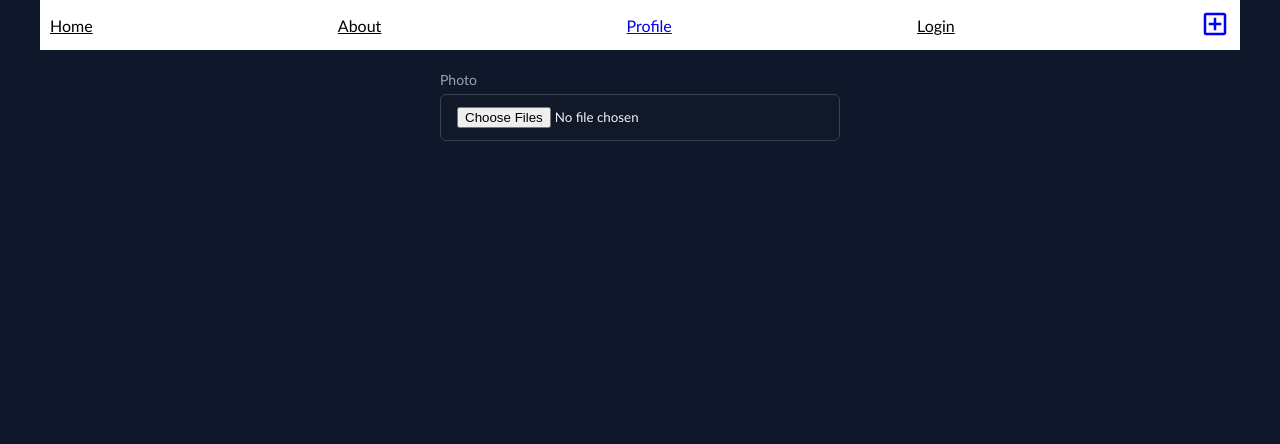
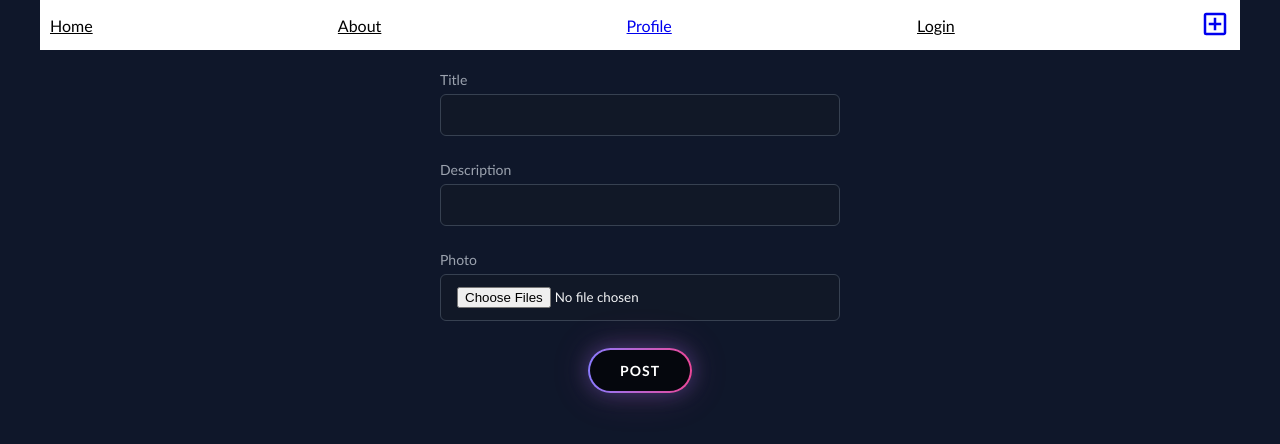
Before and after one commit to abrandon1999/exotic_life_FE, a React (Vite) app: page /post in a window 1280 px wide. Shown: the top 444 px of the page. Built offline with nearby package versions, Linux system fonts and the light colour scheme.

Commit message:
add button component to post page

```diff
--- a/src/routes/post.tsx
+++ b/src/routes/post.tsx
@@ -1,6 +1,7 @@
 import { createFileRoute } from "@tanstack/react-router";
 import { type CSSProperties, useEffect, useMemo, useState } from "react";
-
+import Button from "@/components/Button";
+import { buttonContainerStyle } from "@/utils/styles";
 export const Route = createFileRoute("/post")({
   component: RouteComponent,
 });
@@ -8,6 +9,7 @@ export const Route = createFileRoute("/post")({
 const MAX_IMAGES = 4;
 
 function RouteComponent() {
+  const [postInfo, setPostInfo] = useState({ title: "", description: "" });
   const [postImages, setPostImages] = useState<File[]>([]);
   const imagePreviews = useMemo(
     () =>
@@ -36,6 +38,34 @@ function RouteComponent() {
   return (
     <div style={container}>
       <form action={handleSubmit} style={formStyle}>
+        <div style={inputGroup}>
+          <label htmlFor="Title" style={labelStyle}>
+            {"Title"}
+          </label>
+          <input
+            type="text"
+            style={inputStyle}
+            name="title"
+            value={postInfo.title}
+            onChange={(event) => {
+              setPostInfo({ ...postInfo, title: event.target.value });
+            }}
+          />
+        </div>
+        <div style={inputGroup}>
+          <label htmlFor="description" style={labelStyle}>
+            {"Description"}
+          </label>
+          <input
+            type="text"
+            style={inputStyle}
+            name="description"
+            value={postInfo.description}
+            onChange={(event) => {
+              setPostInfo({ ...postInfo, description: event.target.value });
+            }}
+          />
+        </div>
         <div style={inputGroup}>
           <label htmlFor="post-image" style={labelStyle}>
             Photo
@@ -83,6 +113,9 @@ function RouteComponent() {
             ))}
           </ul>
         ) : null}
+        <div style={buttonContainerStyle}>
+          <Button label="Post" />
+        </div>
       </form>
     </div>
   );
--- a/src/routes/profile/edit/$userId.tsx
+++ b/src/routes/profile/edit/$userId.tsx
@@ -16,6 +16,7 @@ import profileLoader from "@/lib/profileLoader";
 import ProfileImage from "@/components/ProfileImage";
 import styles from "../../../components/GenderRadio.module.css";
 import Button from "@/components/Button";
+import { buttonContainerStyle } from "@/utils/styles";
 export const Route = createFileRoute("/profile/edit/$userId")({
   loader: profileLoader,
   shouldReload: true,
@@ -215,10 +216,3 @@ const inputStyle: CSSProperties = {
   padding: "0.75rem 1rem",
   color: "rgba(243,244,246,1)",
 };
-const buttonContainerStyle: CSSProperties = {
-  width: "100%",
-  height: "100vh",
-  display: "flex",
-  justifyContent: "center",
-  alignItems: "center",
-};
--- /dev/null
+++ b/src/utils/styles.ts
@@ -0,0 +1,8 @@
+export const buttonContainerStyle: React.CSSProperties = {
+  marginTop: "20px",
+  width: "100%",
+  height: "50px",
+  display: "flex",
+  justifyContent: "center",
+  alignItems: "center",
+};
```
